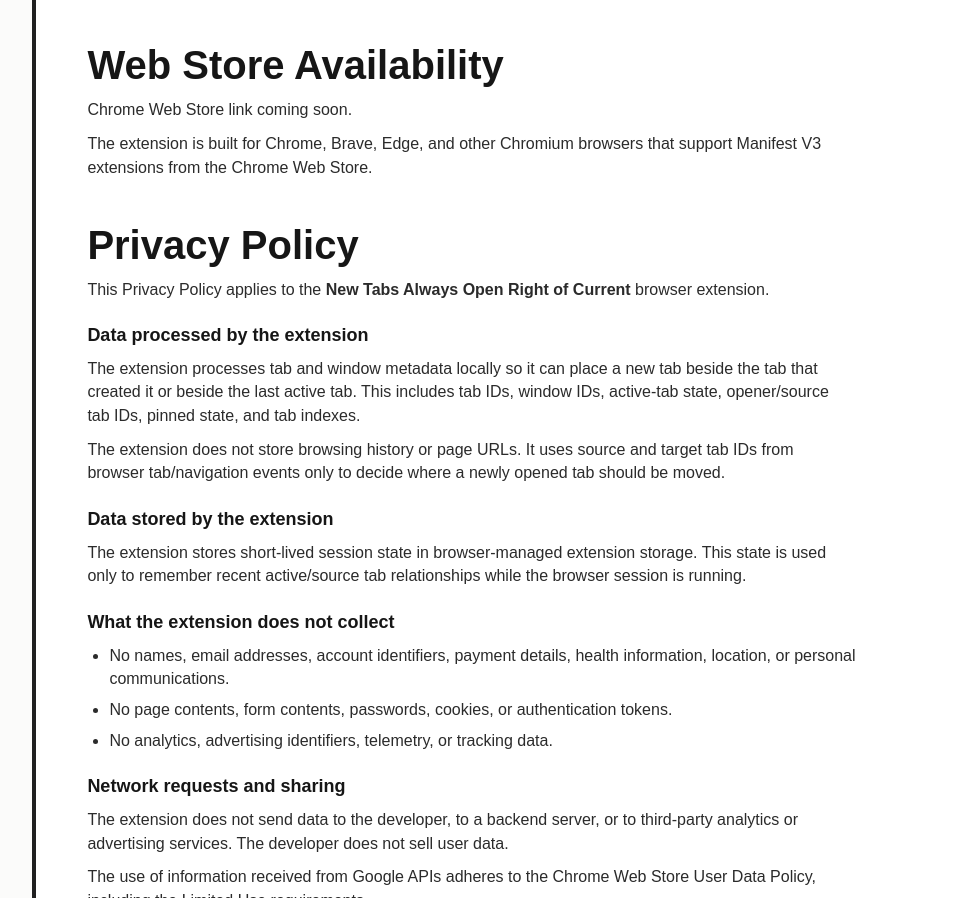
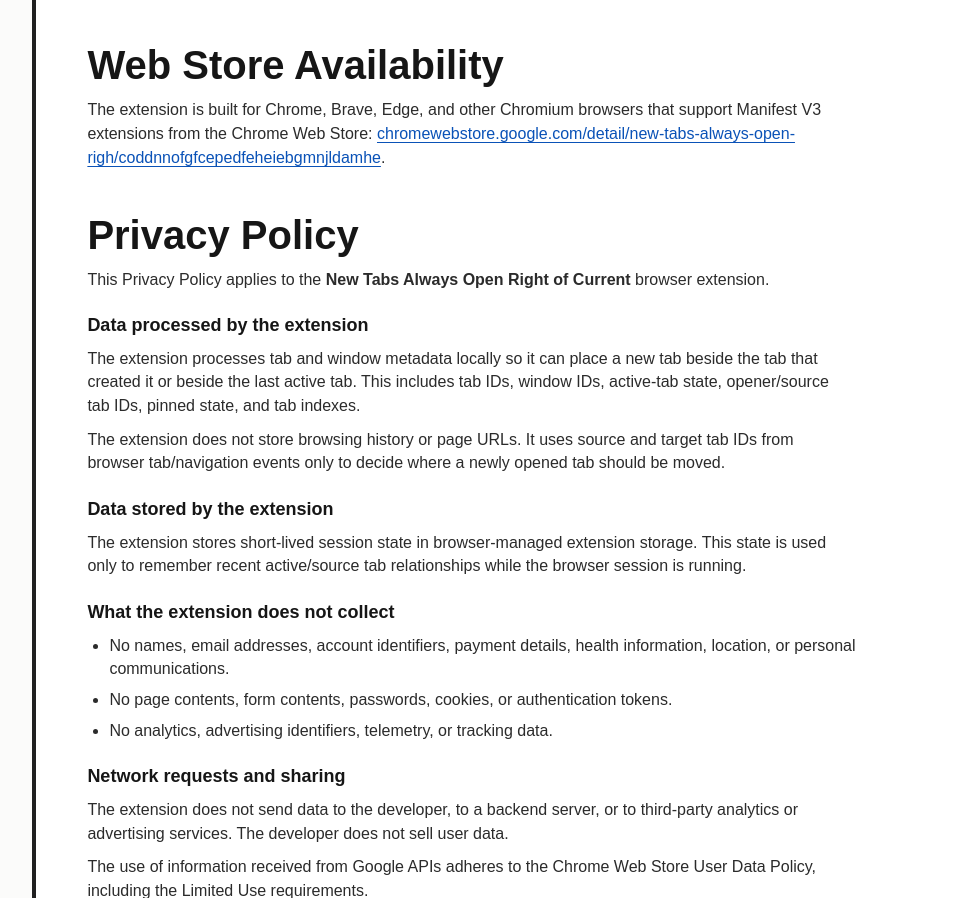
Before and after one commit to andkondev/new-tabs-right, a browser extension: page index.html in a window 1280 px wide. Shown: the part 921-1819 px from the top of the page, without its empty margins (271-1229 px from the left). Drawn offline with Linux system fonts and the light colour scheme; a web font is replaced by a local one.

Commit message:
Add Chrome Web Store link

```diff
--- a/index.html
+++ b/index.html
@@ -309,8 +309,7 @@
 
       <section id="web-store">
         <h2>Web Store Availability</h2>
-        <p>Chrome Web Store link coming soon.</p>
-        <p>The extension is built for Chrome, Brave, Edge, and other Chromium browsers that support Manifest V3 extensions from the Chrome Web Store.</p>
+        <p>The extension is built for Chrome, Brave, Edge, and other Chromium browsers that support Manifest V3 extensions from the Chrome Web Store: <a href="https://chromewebstore.google.com/detail/new-tabs-always-open-righ/coddnnofgfcepedfeheiebgmnjldamhe" target="_blank" rel="noopener">chromewebstore.google.com/detail/new-tabs-always-open-righ/coddnnofgfcepedfeheiebgmnjldamhe</a>.</p>
       </section>
 
       <section id="privacy">
```
